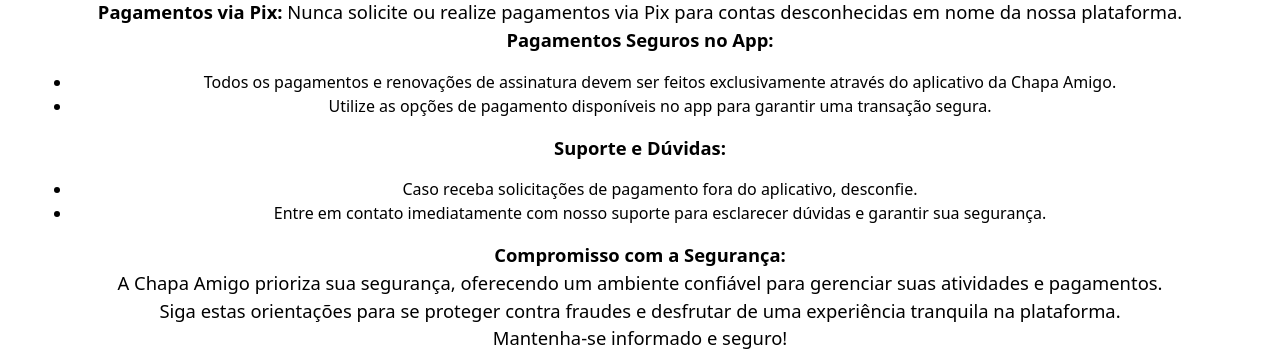
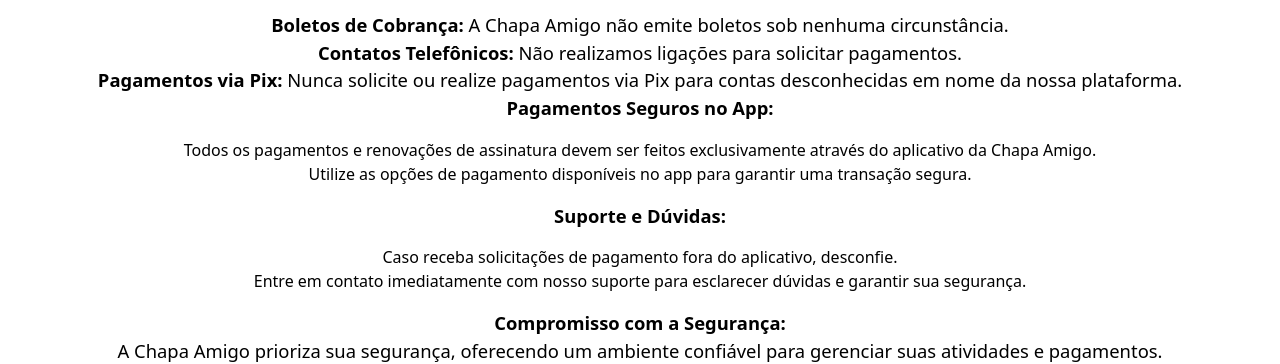
Before and after one commit to kiqBueno/ChapaAmigoWeb, a React (Vite) app: page / in a window 1280 px wide. Shown: the part 2681-3045 px from the top of the page. Built offline with nearby package versions, Linux system fonts and the light colour scheme.

Commit message:
css details

```diff
--- a/src/components/PlansSection/PlansSection.css
+++ b/src/components/PlansSection/PlansSection.css
@@ -44,3 +44,8 @@
 .importantInfo {
   color: black;
 }
+
+.importantInfo ul {
+  list-style-type: none;
+  padding-left: 0;
+}
--- a/src/pages/HomePage/HomePage.css
+++ b/src/pages/HomePage/HomePage.css
@@ -31,7 +31,7 @@
   display: flex;
   flex-direction: column;
   align-items: center;
-  height: 66.5vh;
+  height: 75vh;
   margin: auto;
   padding: 2rem;
 }
```
